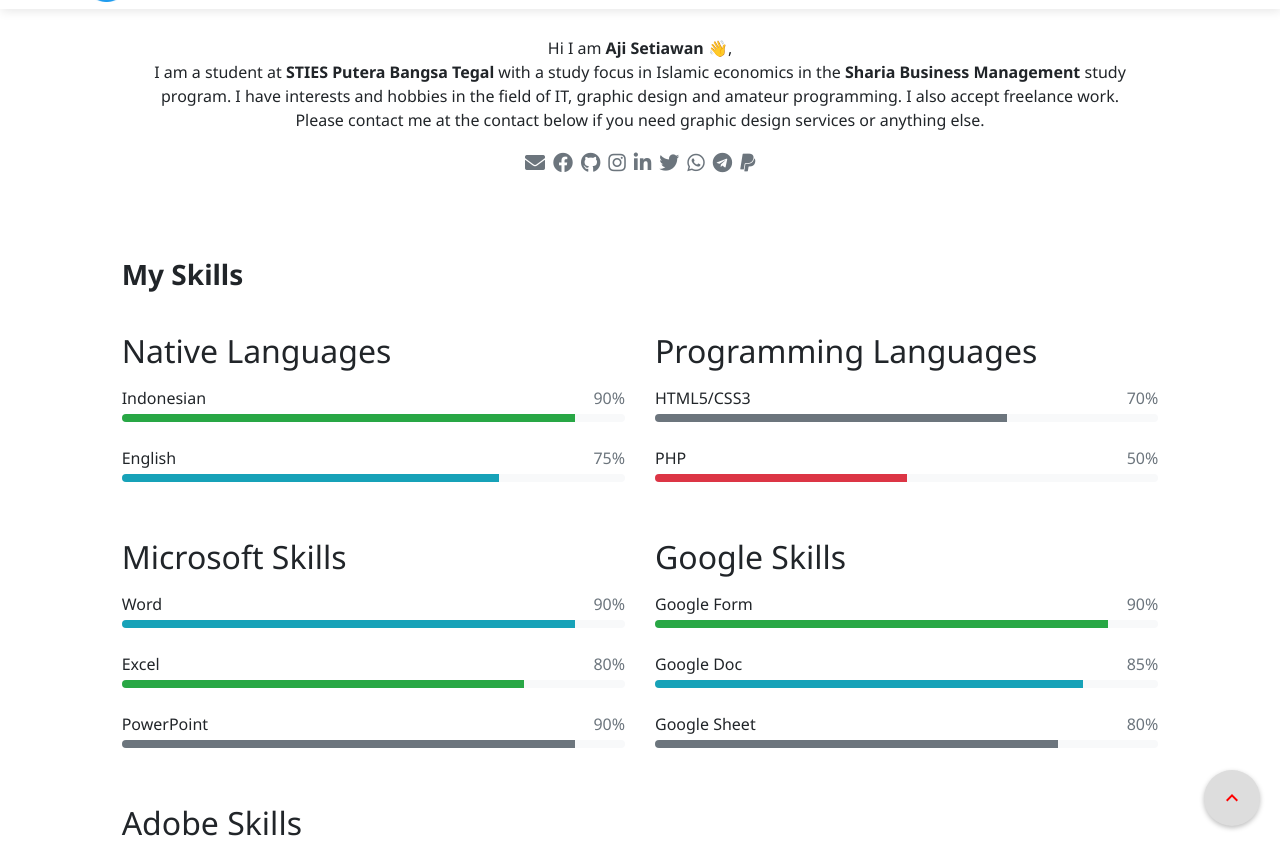
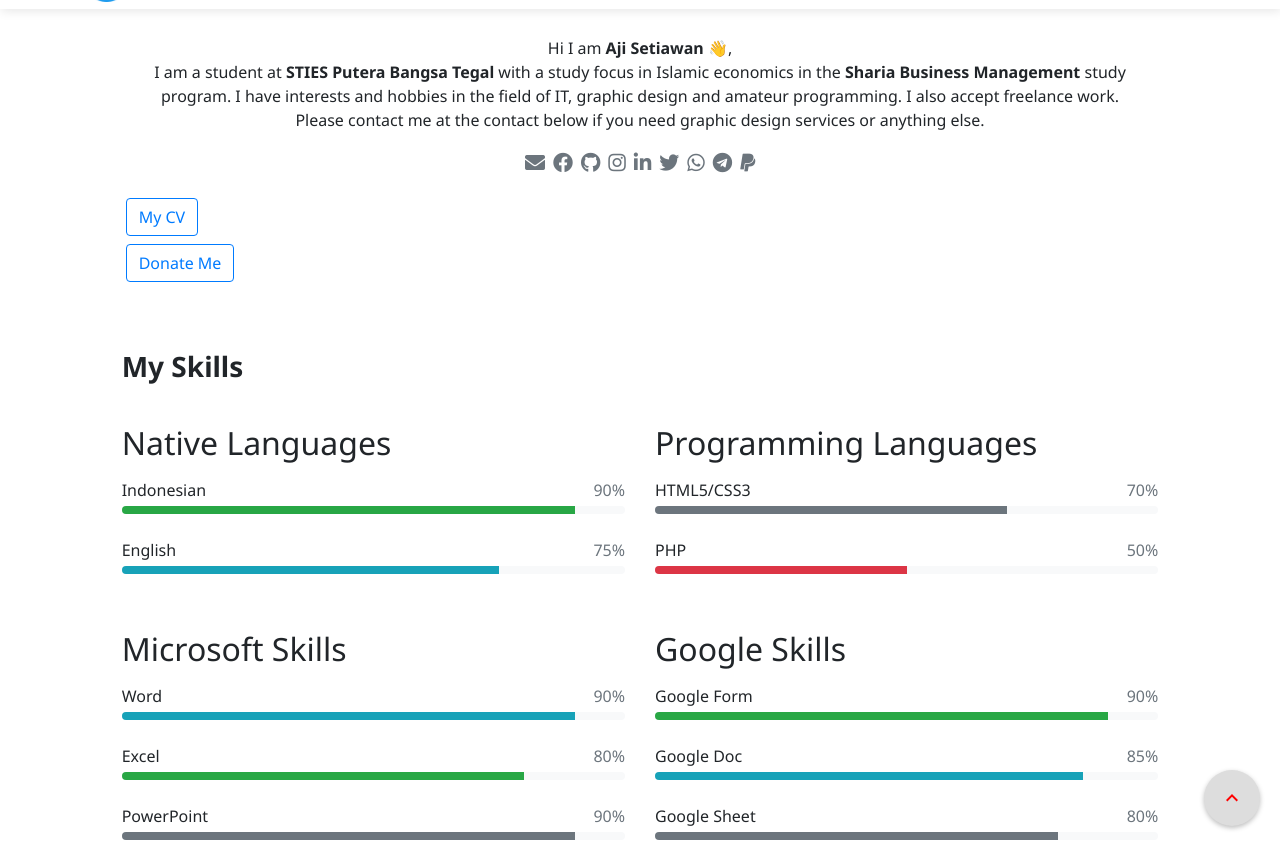
Before and after one commit to ajisetiawan716/ajisetiawan716.github.io, a Jekyll site: the page built from pages/about.md, in a window 1280 px wide and 900 px high, scrolled down 659 px, cut to the strip 54-900 px from the top of the window. Built offline with Jekyll 4.4.1, drawn with Linux system fonts in a browser that asks for light colours; nearby versions of some CDN libraries; emoji names are drawn with the system emoji font; comment, search, counter and statistics services are not loaded; a style sheet for code colours, icons or effects is not loaded.

Commit message:
Update about.md

```diff
--- a/pages/about.md
+++ b/pages/about.md
@@ -16,6 +16,8 @@
 </p>
 
 <p class="text-center"> {% include social.html %} </p>
+{% include elements/button.html link="/resume" text="My CV" %} <br>
+{% include elements/button.html link="/donate" text="Donate Me" %}
 <br>
 <br>
 ### **My Skills**
```
